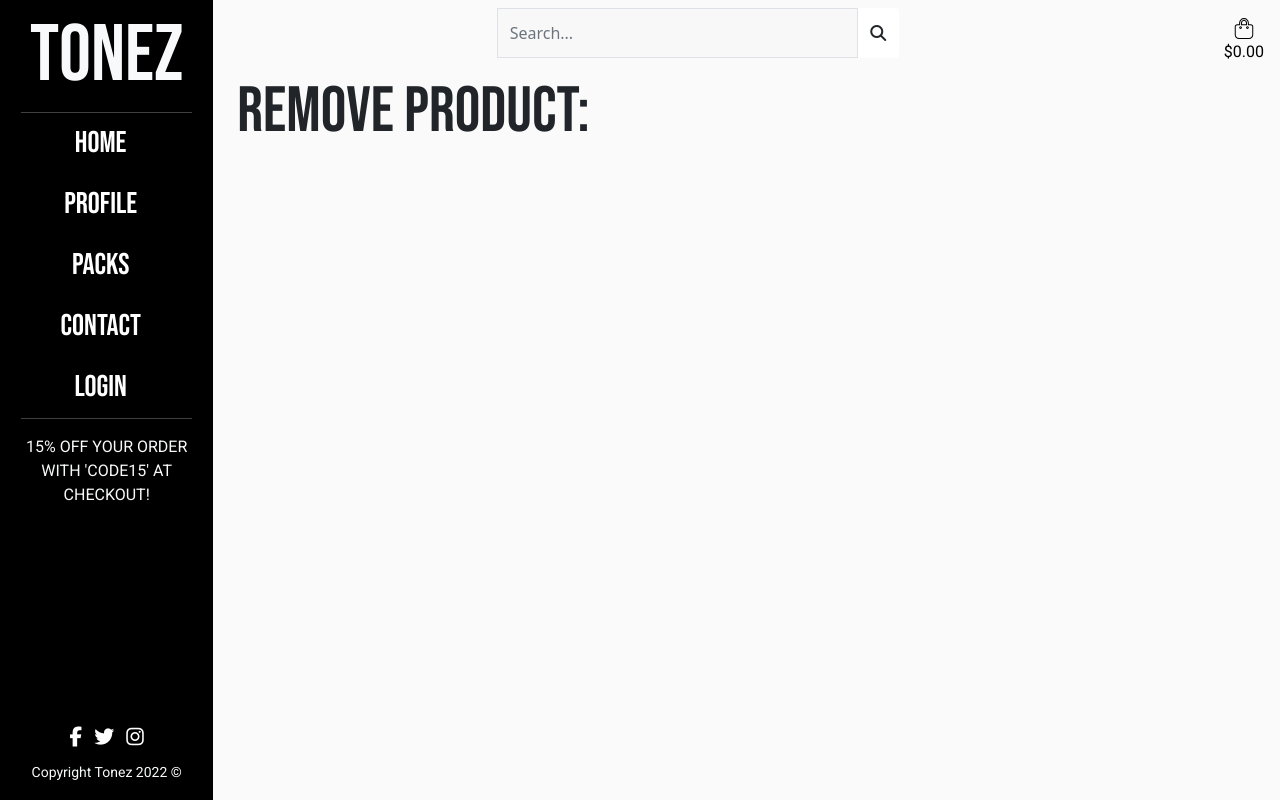
After one commit to hollownotempty/Portfolio_5_Tonez, a Django app: page /site_admin/remove_product/ in a window 1280 px wide. The commit adds this page. Run offline with Django 3.2, Linux system fonts and the light colour scheme; parts of the project's set-up code (start-up, migrations or seed data) failed here and were passed over; some libraries are stand-ins or nearby versions.

Commit message:
Create remove product view, template and url

```diff
--- /dev/null
+++ b/site_admin/templates/site_admin/remove_product.html
@@ -0,0 +1,19 @@
+{% extends "base.html" %}
+{% load static %}
+
+{% block extra_css %}
+    <link rel="stylesheet" href="{% static 'profiles/css/profiles.css' %}">
+{% endblock %}
+
+{% block extra_title %}| Remove Product{% endblock %}
+{% block content %}
+<div id="content-container" class="container">
+    <div class="row">
+        <div class="col">
+            <h2 class="mb-4 display-3">Remove Product:</h2>
+        </div>
+    </div>
+    <div class="row">
+    </div>
+</div>
+{% endblock %}
--- a/site_admin/templates/site_admin/site_admin.html
+++ b/site_admin/templates/site_admin/site_admin.html
@@ -18,7 +18,7 @@
             <h4>Products:</h4>
             <ul class="list-group">
                 <li class="list-group-item"><a href="{% url 'add_product' %}" class="text-black roboto">Add Product <i class="fas fa-plus"></i></a></li>
-                <li class="list-group-item"><a href="#" class="text-black roboto">Remove Product <i class="fas fa-minus"></i></a></li>
+                <li class="list-group-item"><a href="{% url 'remove_product' %}" class="text-black roboto">Remove Product <i class="fas fa-minus"></i></a></li>
             </ul>
         </div>
     </div>
--- a/site_admin/urls.py
+++ b/site_admin/urls.py
@@ -4,4 +4,5 @@ from . import views
 urlpatterns = [
     path('', views.site_admin, name='site_admin'),
     path('add_product/', views.add_product, name='add_product'),
+    path('remove_product/', views.remove_product, name='remove_product'),
 ]
--- a/site_admin/views.py
+++ b/site_admin/views.py
@@ -30,3 +30,7 @@ def add_product(request):
     }
 
     return render(request, 'site_admin/add_product.html', context)
+
+
+def remove_product(request):
+    return render(request, 'site_admin/remove_product.html')
```
